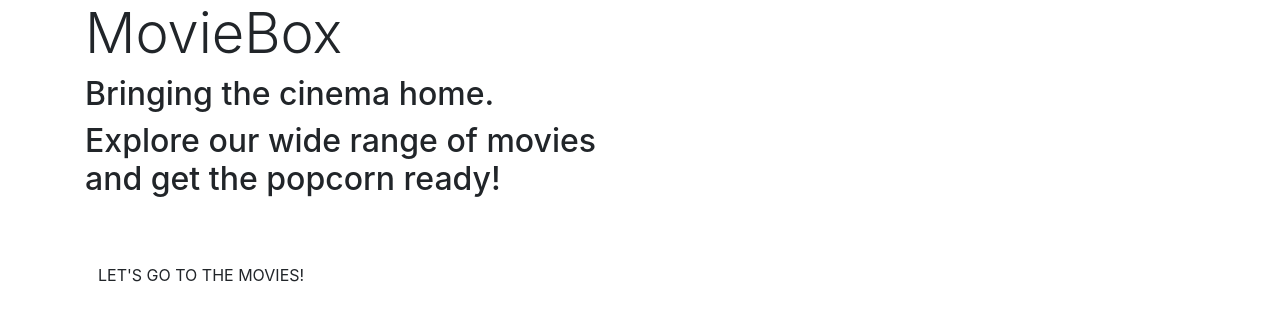
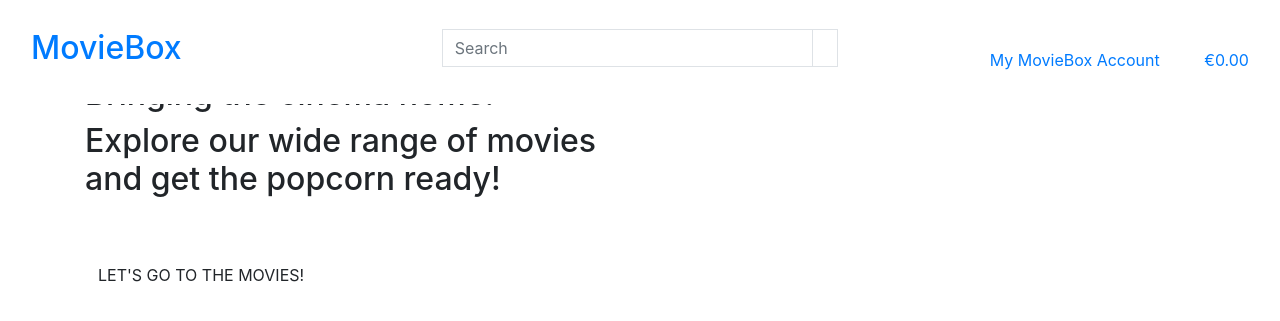
Before and after one commit to Damhanlk/milestone-4, a Django app: page / in a window 1280 px wide. Shown: the top 321 px of the page. Run offline with Django 4.2, Linux system fonts and the light colour scheme; some libraries are stand-ins or nearby versions.

Commit message:
update main page header

```diff
--- a/home/templates/home/index.html
+++ b/home/templates/home/index.html
@@ -18,7 +18,7 @@
             <h2 class="blurb-text">Explore our wide range of movies and get the popcorn ready!</h2>
             <div class="my-5">
                 <h4>
-                    <a href="" class="shop-now-button btn btn-large round-0 text-uppercase py-3">Let's Go To The Movies!</a>
+                    <a href="" class="shop-now-button btn btn-large rounded-0 text-uppercase py-3">Let's Go To The Movies!</a>
                 </h4>
             </div>
         </div>
--- a/home/urls.py
+++ b/home/urls.py
@@ -2,7 +2,6 @@ from django.contrib import admin
 from django.urls import path
 from . import views
 
-
 urlpatterns = [
     path('', views.index, name='home')
 ]
--- a/templates/base.html
+++ b/templates/base.html
@@ -29,11 +29,79 @@
     {% block extra_js %}
     {% endblock %}
 
-    <title>MovieBox{% block extra_title %}{% endblock %}</title>
-  </head>
-  <body>
-    <header class="container-fluid fixed-top"></header>
-
+    <title>MovieBox {% block extra_title %}{% endblock %}</title>
+</head>
+<body>
+  <header class="container-fluid fixed-top">
+      <div id="topnav" class="row bg-white pt-lg-2 d-none d-lg-flex">
+          <div class="col-12 col-lg-4 my-auto py-1 py-lg-0 text-center text-lg-left">
+              <a href="{% url 'home' %}" class="nav-link logo-main">
+                  <h2 class="navbar-text my-0 logo-main-text">MovieBox</h2>
+              </a>
+          </div>
+          <!-- Form taken from Boutique Ado Mini Project -->
+          <div class="col-12 col-lg-4 my-auto py-1 py-lg-0 text-center">
+              <form method="GET" action="">
+                  <div class="input-group w-100">
+                      <input class="form-control border border-black rounded-0" type="text" name="q" placeholder="Search">
+                      <div class="input-group-append">
+                          <button class="form-control btn btn-black border border-black rounded-0" type="submit">
+                              <span class="icon">
+                                  <i class="fas fa-search"></i>
+                              </span>
+                          </button>
+                      </div>
+                  </div>
+              </form>
+          </div>
+          <!-- Dropdown menu code from Bootstrap and used in Boutique Ado Mini Project -->
+          <div class="col-12 col-lg-4 my-auto text-center py-1 py-lg-0">
+              <ul class="list-inline list-unstyled text-center text-lg-right my-0">
+                  <li class="list-inline-item dropdown">
+                      <a class="text-black nav-link" href="#" id="user-options" data-toggle="dropdown" aria-haspopup="true" aria-expanded="false">
+                          <div class="text-center">
+                              <div><i class="fas fa-user fa-lg navbar-text"></i></div>
+                              <p class="my-0 navbar-text">My MovieBox Account</p>
+                          </div>
+                      </a>
+                      <div class="dropdown-menu border-0" aria-labelledby="user-options">
+                          {% if request.user.is_authenticated %}
+                              {% if request.user.is_superuser %}
+                                  <a href="" class="dropdown-item">Manage Products</a>
+                              {% endif %}
+                              <a href="" class="dropdown-item">My Profile</a>
+                              <a href="{% url 'account_logout' %}" class="dropdown-item">Logout</a>
+                          {% else %}
+                              <a href="{% url 'account_signup' %}" class="dropdown-item">Register</a>
+                              <a href="{% url 'account_login' %}" class="dropdown-item">Login</a>
+                          {% endif %}
+                      </div>
+                  </li>
+                  <li class="list-inline-item">
+                      <a class="{% if grand_total %}text-info font-weight-bold{% else %}text-black{% endif %} nav-link" href="">
+                          <div class="text-center">
+                              <div><i class=" navbar-text fas fa-shopping-bag fa-lg"></i></div>
+                              <p class="my-0 navbar-text">
+                                  {% if grand_total %}
+                                      €{{ grand_total|floatformat:2 }}
+                                  {% else %}
+                                      €0.00
+                                  {% endif %}
+                              </p>
+                          </div>
+                      </a>
+                  </li>
+              </ul>
+          </div>
+          <div class="col-12 col-lg-4 my-auto py-1 py-lg-0"></div>
+      </div>
+      <div class="row bg-white">
+          <nav class="navbar navbar-expand-lg navbar-light w-100">
+              <button class="navbar-toggler" type="button" data-toggle="collapse" data-target="#navigation" aria-controls="navigation" aria-expanded="false" aria-label="Toggle navigation">
+                  <span class="navbar-toggler-icon"></span>
+              </button>
+          </nav>
+  </header>
     {% if messages %}
         <div class="message-container"></div>
     {% endif %}
```
Also changed, not shown: home/views.py (line endings or trailing spaces), 1 other file.
